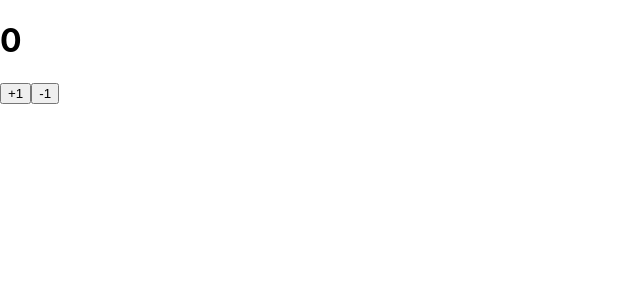
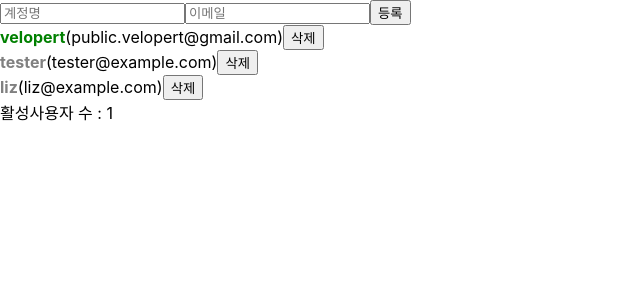
Before and after one commit to hobosi/begin-react, a React (Create React App) app: page / in a window 1280 px wide. Shown: the top 300 px of the page, without its empty margins (0-640 px from the left). Built offline with nearby package versions, Linux system fonts and the light colour scheme.

Commit message:
리액트 입문 - useReducer Hook 2

```diff
--- a/src/App.js
+++ b/src/App.js
@@ -1,32 +1,20 @@
-import React, { useState, useRef, useMemo, useCallback } from 'react';
+import React, { useState, useRef, useMemo, useCallback, useReducer } from 'react';
 import UserList from './UserList';
 import CreateUser from './CreateUser';
 import './App.css';
+import { act } from 'react-dom/test-utils';
 
 function countActiveUsers(users) {
   console.log('활성 사용자 수를 세는 중...')
   return users.filter(user => user.active).length;
 }
 
-function App() {
-  const [inputs, setInputs] = useState({
+const initialState = {
+  inputs: {
     username: '',
     email: ''
-  })
-
-  const {username, email} = inputs;
-
-  const onChange = useCallback (
-    e => {
-      const {name, value} = e.target;
-
-      setInputs(inputs => ({
-        ...inputs,
-        [name]: value
-      }));
-  }, []);
-
-  const [users, setUsers] = useState([
+  },
+  users: [
     {
       id: 1,
       username: 'velopert',
@@ -45,48 +33,89 @@ function App() {
       email: 'liz@example.com',
       active: false
     }
-  ]);
+]};
+
+function reducer(state, action) {
+  switch(action.type) {
+    case 'CHANGE_INPUT':
+      return {
+        ...state,
+        inputs: {
+          ...state.inputs,
+          [action.name]: action.value
+        }
+      };
+    case 'CREATE_USER':
+      return {
+        inputs: initialState.inputs,
+        users: state.users.concat(action.user)
+      };
+    case 'TOGGLE_USER':
+      return {
+        ...state,
+        users: state.users.map(user => user.id === action.id ? {...user, active: !user.active}: user)
+      };
+    case 'REMOVE_USER':
+      return {
+        ...state,
+        users: state.users.filter(user => user.id !== action.id)
+      };
+    default:
+      return state;
+  }
+}
+
+function App() {
+  const [state, dispatch] = useReducer(reducer, initialState);
 
   const nextId = useRef(4);
+  const { users } = state;
+  const { username, email } = state.inputs;
 
-  const onCreate = useCallback (
-    () => {
-      const user = {
+  const onChange = useCallback(e => {
+    const { name, value } = e.target;
+    dispatch({
+      type: 'CHANGE_INPUT',
+      name,
+      value
+    });
+  }, []);
+
+  const onCreate = useCallback(() => {
+    dispatch({
+      type: 'CREATE_USER',
+      user: {
         id: nextId.current,
         username,
         email
       }
-
-      // setUsers([...users, user]); // spread 연산자
-      setUsers(users => users.concat(user));
-
-      setInputs({
-        username: '',
-        email: ''
-      })
-      nextId.current += 1;
-    }, [username, email]);
+    });
+    nextId.current++;
+  }, [username, email]);
 
   const onRemove = useCallback(
     id => {
-      setUsers(users => users.filter(user => user.id !== id));
-    }, []);
+    dispatch({
+      type: 'REMOVE_USER',
+      id
+    });
+  }, []);
 
   const onToggle = useCallback(
-      id => {
-      setUsers(
-        users =>
-          users.map(user => user.id === id ? {...user, active: !user.active}: user)
-      )
-    }, []);
+    id => {
+      dispatch({
+        type: 'TOGGLE_USER',
+        id
+      });
 
-  // useMemo()를 사용하여 바뀌는 대상을 특정하여 원하는 연산을 실행한다.
+  }, []);
+
   const count = useMemo(() => countActiveUsers(users), [users]);
 
   return (
     <>
-      <CreateUser userName={username} email={email} onChange={onChange} onCreate={onCreate}/>
-      <UserList users={users} onRemove={onRemove} onToggle={onToggle}/>
+      <CreateUser username={username} email={email} onChange={onChange} onCreate={onCreate}/>
+      <UserList users={users} onToggle={onToggle} onRemove={onRemove}/>
       <div>활성사용자 수 : {count}</div>
     </>
   )
--- a/src/index.js
+++ b/src/index.js
@@ -1,13 +1,13 @@
 import React from 'react';
 import ReactDOM from 'react-dom/client';
 import './index.css';
-import Counter from './Counter';
+import App from './App';
 import reportWebVitals from './reportWebVitals';
 
 const root = ReactDOM.createRoot(document.getElementById('root'));
 root.render(
   <React.StrictMode>
-    <Counter />
+    <App />
   </React.StrictMode>
 );
 
```
Also changed, not shown: 1 other file (tests, documents, lock files or other folders).
